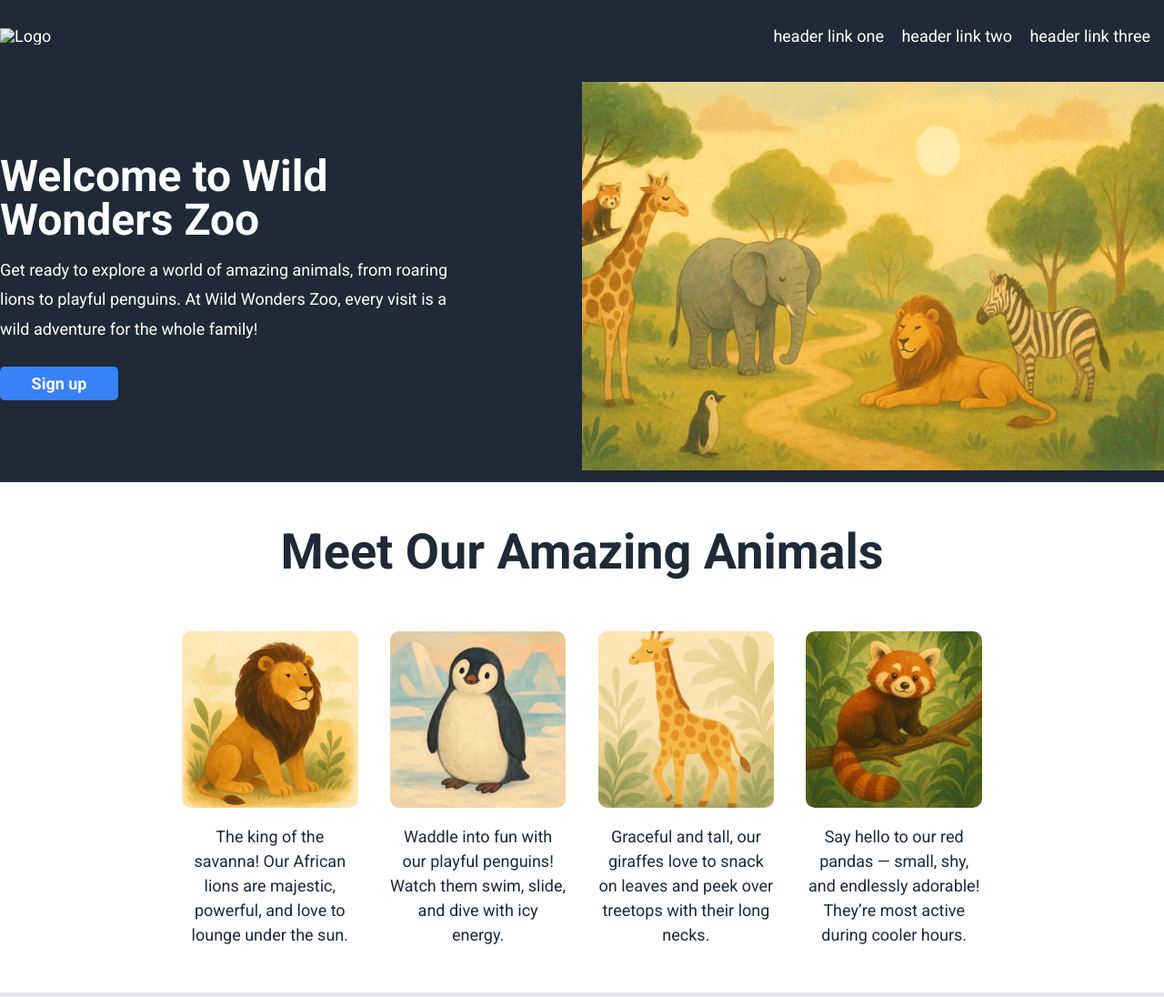
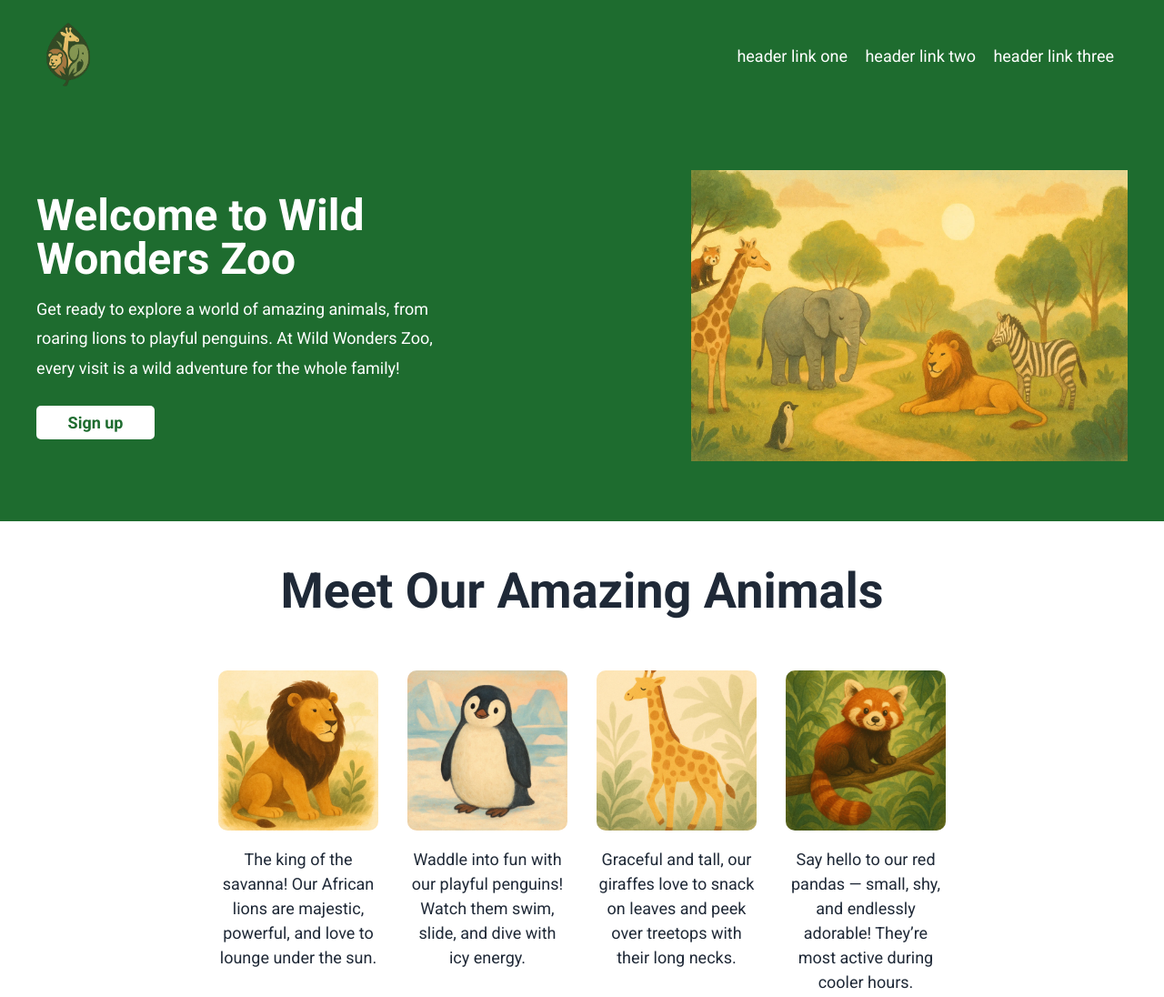
Before and after one commit to racheltindoy/odin-landing-page, a plain HTML site: page index.html in a window 1280 px wide. Shown: the top 1096 px of the page at 91% size. Drawn offline with Linux system fonts and the light colour scheme.

Commit message:
Update theme color and logo

```diff
--- a/index.html
+++ b/index.html
@@ -17,7 +17,7 @@
 		<div class="wrapper">
 			<div class="header_holder">
 				<div class="main_logo">
-					<img src="#" alt="Logo">
+					<img src="./images/main_logo.png" alt="Wild Wonders Zoo">
 				</div>
 
 				<nav>
--- a/styles.css
+++ b/styles.css
@@ -25,11 +25,13 @@ body {
 .wrapper {
   max-width: 1350px;
   margin: 0 auto;
+
+  padding: 0 40px;
 }
 
 
 header {
-  background-color: #1F2937;
+  background-color: rgb(30, 108, 47);
   color: #fff;
 
 }
@@ -39,7 +41,11 @@ header {
   justify-content: space-between;
   align-items: center;
   min-height: 80px;
+  padding: 25px 0;
 }
+
+.main_logo {width: 100%; max-width: 70px;}
+.main_logo img {width: 100%;}
 
 nav a {
   color: #fff;
@@ -55,7 +61,7 @@ nav a:last-child {
 }
 
 #banner {
-  background-color: #1F2937;
+  background-color: rgb(30, 108, 47);
 }
 
 .banner {
@@ -91,8 +97,8 @@ nav a:last-child {
   width: 130px;
   height: 37px;
   line-height: 37px;
-  color: #fff;
-  background-color: #3882F6;
+  color:  rgb(30, 108, 47);
+  background-color: #fff;
   font-weight: bold;
   text-decoration: none;
   text-align: center;
@@ -101,7 +107,7 @@ nav a:last-child {
 }
 
 .banner_img {
-  width: 50%;
+  width: 40%;
 }
 
 .banner_img img {width: 100%;}
@@ -145,7 +151,7 @@ nav a:last-child {
 
 
 #bottom1 {
-  background-color: #E5E7EB;
+  background-color: rgb(30, 108, 47);
   min-height: 430px;
   padding: 140px 0;
 }
@@ -154,7 +160,7 @@ nav a:last-child {
   font-size: 36px;
   font-weight: light;
   font-style: italic;
-  color: #1F2937;
+  color: #fff;
   padding: 0 200px;
 }
 
@@ -173,7 +179,7 @@ nav a:last-child {
 }
 
 .btm2_box {
-  background-color: #3882F6;
+  background-color: rgb(30, 108, 47);
   max-width: 1024px;
   width: 100%;
   margin: 0 auto;
```
Also changed, not shown: images/main_logo.png (added).
